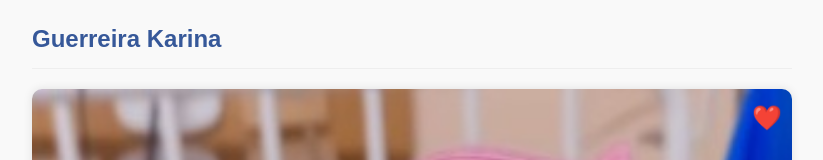
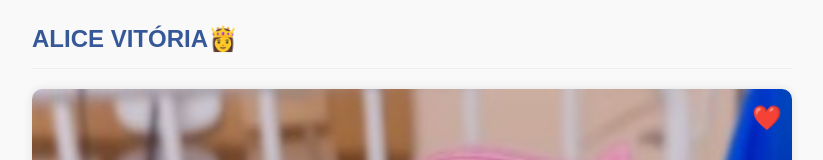
Before and after one commit to JulinhoJ/alicevitoria, a plain HTML site: page index.html in a window 1280 px wide. Shown: the top 160 px of the page, without its empty margins (228-1051 px from the left). Drawn offline with Linux system fonts and the light colour scheme.

Commit message:
Update index.html

```diff
--- a/index.html
+++ b/index.html
@@ -448,7 +448,7 @@
   <body>
     <div class="container">
       <header>
-        <div class="logo">Guerreira Karina</div>
+        <div class="logo">ALICE VITÓRIA👸</div>
       </header>
 
       <div class="main-content">
```
